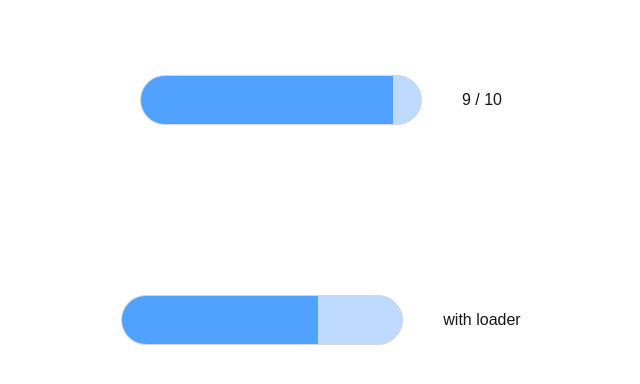
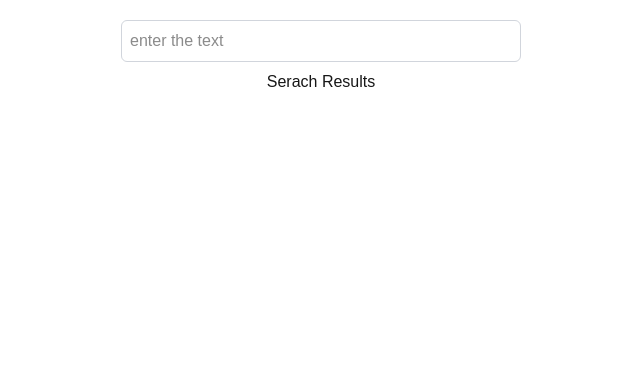
Before and after one commit to Kofuku0/Fontend-machine, a Next.js app: page / in a window 1280 px wide. Shown: the top 384 px of the page, without its empty margins (319-959 px from the left). Built offline with nearby package versions, Linux system fonts and the light colour scheme.

Commit message:
feat: added usedebounce

```diff
--- a/app/page.tsx
+++ b/app/page.tsx
@@ -5,16 +5,19 @@ import InfiniteScroll from "@/frontend-machine/components/infinite-scroll";
 import VirtualisedList from "@/frontend-machine/components/virtualised-list";
 import Pagination from "@/frontend-machine/components/pagination";
 import ProgressBar from "@/frontend-machine/components/progress-bar";
+import DebounceComponent from "@/frontend-machine/components/debounce";
 export default function HomePage() {
   return (
      <div>
       {/* <InfiniteScroll /> */}
       {/* <VirtualisedList /> */}
       {/* <Pagination /> */}
-      <div className="flex flex-col items-center justify-center gap-5">
+      {/* <div className="flex flex-col items-center justify-center gap-5">
       <ProgressBar value={9} outofValue={10}  />
       <ProgressBar loader={true}  />
-      </div>
+      </div> */}
+   <DebounceComponent />
+
      </div>
   );
 }
--- /dev/null
+++ b/frontend-machine/components/debounce/index.tsx
@@ -0,0 +1,56 @@
+'use client';
+import React, { useEffect }  from 'react'
+import useDebounce from '@/frontend-machine/hooks/useDebounce';
+interface ProductProps{
+     id:number;
+     title:string
+}
+
+const index = () => {
+    const [searchTerm,setSearchTerm] = React.useState("");
+    const [data,setData] =  React.useState<ProductProps[]|null>([]);
+    const handleChange = (e:any)=>{
+        setSearchTerm(e.target.value);
+    }
+
+    const debouncedSearchTerm = useDebounce({searchTerm,duration:500});
+
+    useEffect(()=>{
+        if(debouncedSearchTerm.trim()==='') return;
+
+        const fetchData= async ()=>{
+           const res = await fetch(`https://dummyjson.com/products/search?q=${debouncedSearchTerm}&limit=10`);
+           const ans = await res.json();
+           console.log(ans,"ans")
+           setData(ans.products);
+        }
+        fetchData()
+
+    },[debouncedSearchTerm])
+
+  return (
+    <div className='w-full flex flex-col items-center justify-center '>
+
+
+      <input
+      type="text"
+      placeholder="enter the text"
+      onChange = {handleChange}
+      className='border border-gray-300 rounded-md p-2 mt-5 w-100'/>
+
+     <div className='p-2'>Serach {searchTerm} Results</div>
+     <div>
+         {data?.map((i,ix)=>{
+             return <div key={ix}>
+                  {i.title}
+                </div>
+         })}
+     </div>
+    </div>
+  )
+}
+
+export default index
+
+
+//  items= await  fetch(`https://dummyjson.com/products/search?q=${debouncedSearchTerm}`);
--- /dev/null
+++ b/frontend-machine/hooks/useDebounce.ts
@@ -0,0 +1,23 @@
+
+
+import { useEffect, useState ,useRef } from "react"
+
+export default function useDebounce({searchTerm,duration}:any){
+      const [debouncedTerm,setDebouncedTerm] = useState(searchTerm);
+       const timerRef = useRef<ReturnType<typeof setTimeout> | null>(null);
+
+      useEffect(()=>{
+        if(timerRef.current !=null) clearTimeout(timerRef.current);
+        timerRef.current = setTimeout(()=>setDebouncedTerm(searchTerm),duration);
+
+
+        return ()=>{
+             if(timerRef.current !=null) clearTimeout(timerRef.current);
+        }
+      },[searchTerm,duration])
+
+
+
+      return debouncedTerm;
+
+}
```
